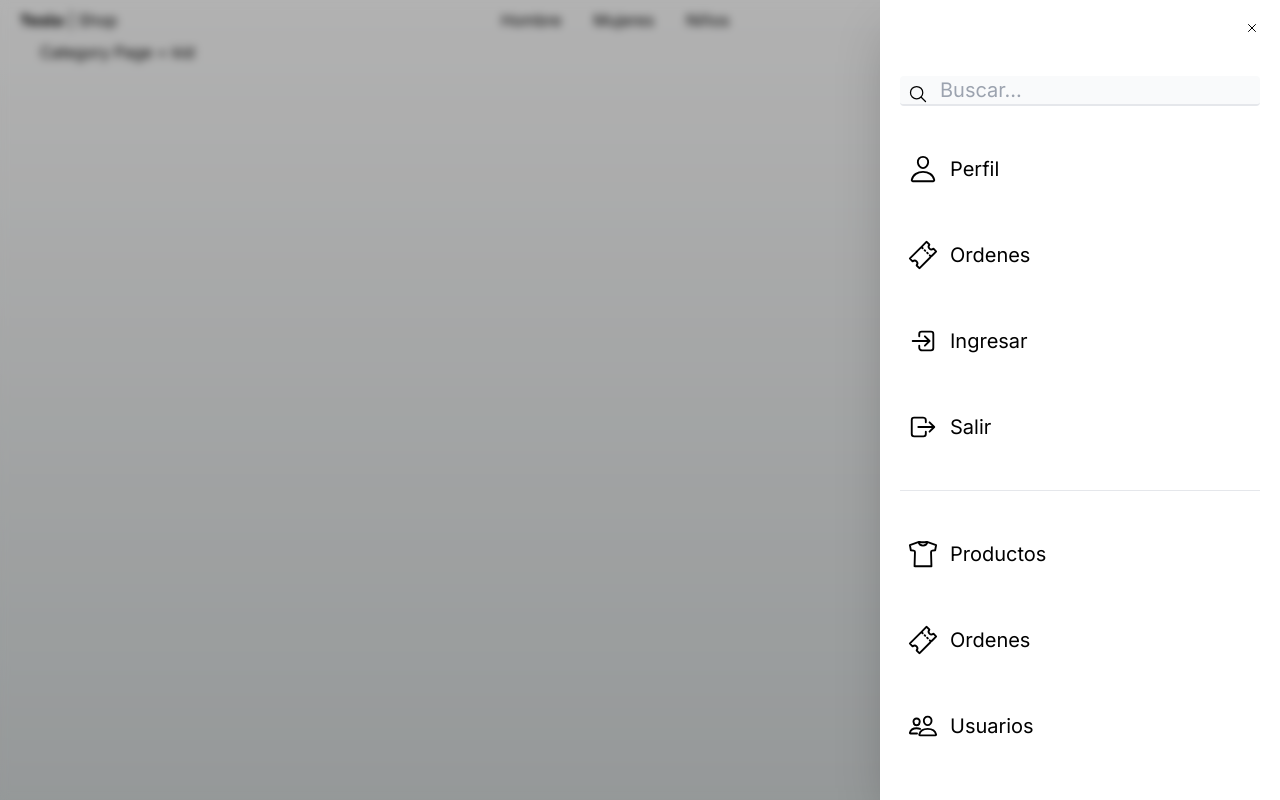
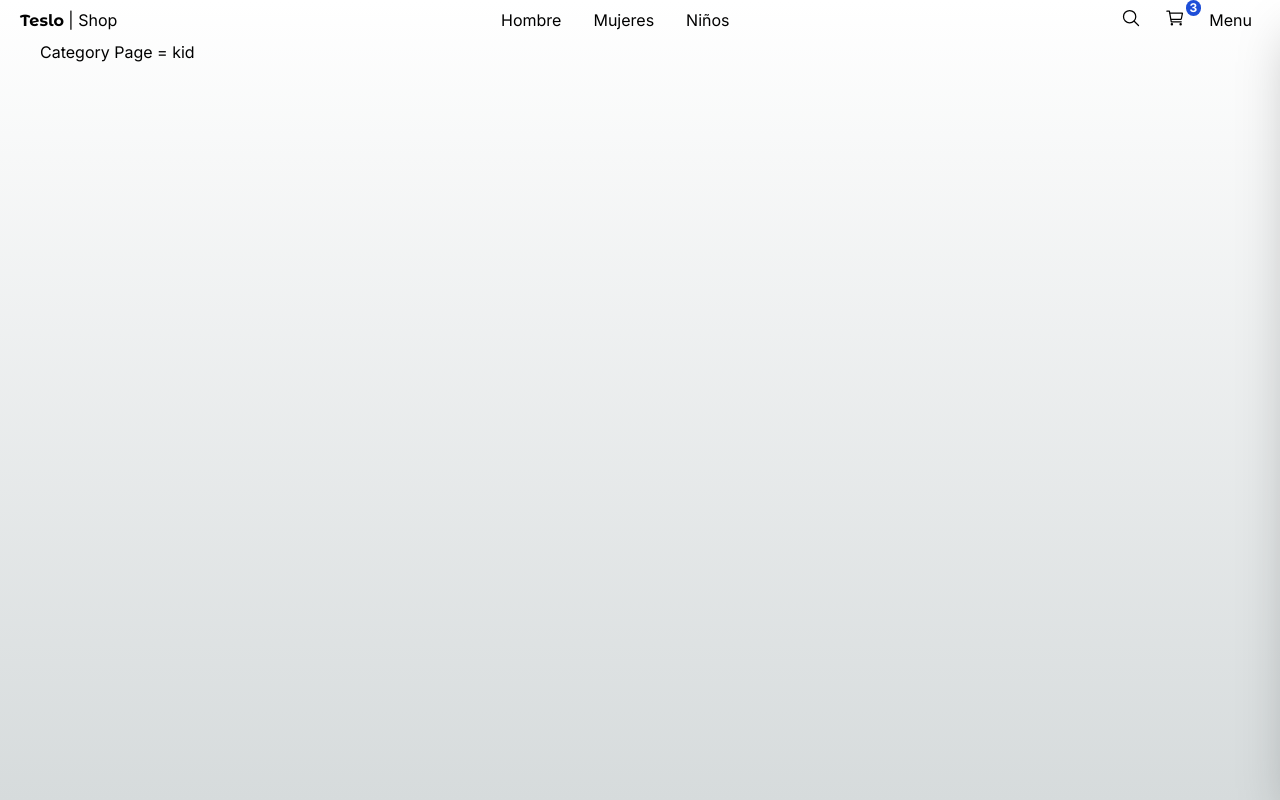
Before and after one commit to wesgdev1/teslo-shop, a Next.js app: page /category/kid in a window 1280 px wide. Built offline with nearby package versions, Linux system fonts and the light colour scheme.

Commit message:
Add clsx and zustand dependencies, implement sidebar and top menu functionality

```diff
--- a/package.json
+++ b/package.json
@@ -9,10 +9,12 @@
     "lint": "next lint"
   },
   "dependencies": {
+    "clsx": "^2.1.1",
     "next": "14.2.1",
     "react": "^18",
     "react-dom": "^18",
-    "react-icons": "^5.1.0"
+    "react-icons": "^5.1.0",
+    "zustand": "^4.5.2"
   },
   "devDependencies": {
     "@types/node": "^20",
--- a/src/components/ui/sidebar/Sidebar.tsx
+++ b/src/components/ui/sidebar/Sidebar.tsx
@@ -1,4 +1,6 @@
 "use client";
+import { useUiStore } from "@/store";
+import clsx from "clsx";
 import Link from "next/link";
 import {
   IoCloseOutline,
@@ -13,18 +15,40 @@
 } from "react-icons/io5";
 
 export const Sidebar = () => {
+  const isSideMenuOpen = useUiStore((state) => state.isSideMenuOpen);
+  const closeMenu = useUiStore((state) => state.closeSideMenu);
+
   return (
     <div>
       {/* Background black */}
-      <div className="fixed top-0 left-0 w-screen h-screen z-10 bg-black opacity-30"></div>
+      {isSideMenuOpen && (
+        <div className="fixed top-0 left-0 w-screen h-screen z-10 bg-black opacity-30"></div>
+      )}
+
       {/* Blur */}
-      <div className="fade-in fixed top-0 w-screen h-screen z-10 backdrop-filter backdrop-blur-sm"></div>
+
+      {isSideMenuOpen && (
+        <div
+          onClick={() => {
+            closeMenu();
+          }}
+          className="fade-in fixed top-0 w-screen h-screen z-10 backdrop-filter backdrop-blur-sm"
+        ></div>
+      )}
+
       {/* Menu */}
-      <nav className="fixed p-5 right-0 top-0 w-[400px] h-screen bg-white z-20 shadow-2xl tranform transition-all duration-300">
+      <nav
+        className={clsx(
+          "fixed p-5 right-0 top-0 w-[400px] h-screen bg-white z-20 shadow-2xl tranform transition-all duration-300",
+          {
+            "translate-x-full": !isSideMenuOpen,
+          }
+        )}
+      >
         <IoCloseOutline
           width={50}
           onClick={() => {
-            console.log("Close sidebar");
+            closeMenu();
           }}
           className="absolute top-5 right-5 cursor-pointer"
         />
--- a/src/components/ui/top-menu/TopMenu.tsx
+++ b/src/components/ui/top-menu/TopMenu.tsx
@@ -1,8 +1,11 @@
+"use client";
 import { titleFont } from "@/config/fonts";
+import { useUiStore } from "@/store";
 import Link from "next/link";
 import { IoCartOutline, IoSearchOutline } from "react-icons/io5";
 
 export const TopMenu = () => {
+  const openSideMenu = useUiStore((state) => state.openSideMenu);
   return (
     <nav className="flex px-5 justify-between items-center w-full">
       {/* Logo */}
@@ -51,7 +54,10 @@
             <IoCartOutline className="w-5 h-5 m-2" />
           </div>
         </Link>
-        <button className="m-2 rounded-md transition-all hover:bg-gray-100">
+        <button
+          onClick={openSideMenu}
+          className="m-2 rounded-md transition-all hover:bg-gray-100"
+        >
           Menu
         </button>
       </div>
--- /dev/null
+++ b/src/store/index.ts
@@ -0,0 +1 @@
+export * from "./ui/ui-store";
--- /dev/null
+++ b/src/store/ui/ui-store.ts
@@ -0,0 +1,13 @@
+import { create } from "zustand";
+
+interface state {
+  isSideMenuOpen: boolean;
+  openSideMenu: () => void;
+  closeSideMenu: () => void;
+}
+
+export const useUiStore = create<state>()((set) => ({
+  isSideMenuOpen: false,
+  openSideMenu: () => set({ isSideMenuOpen: true }),
+  closeSideMenu: () => set({ isSideMenuOpen: false }),
+}));
```
Also changed, not shown: 1 other file (tests, documents, lock files or other folders).
